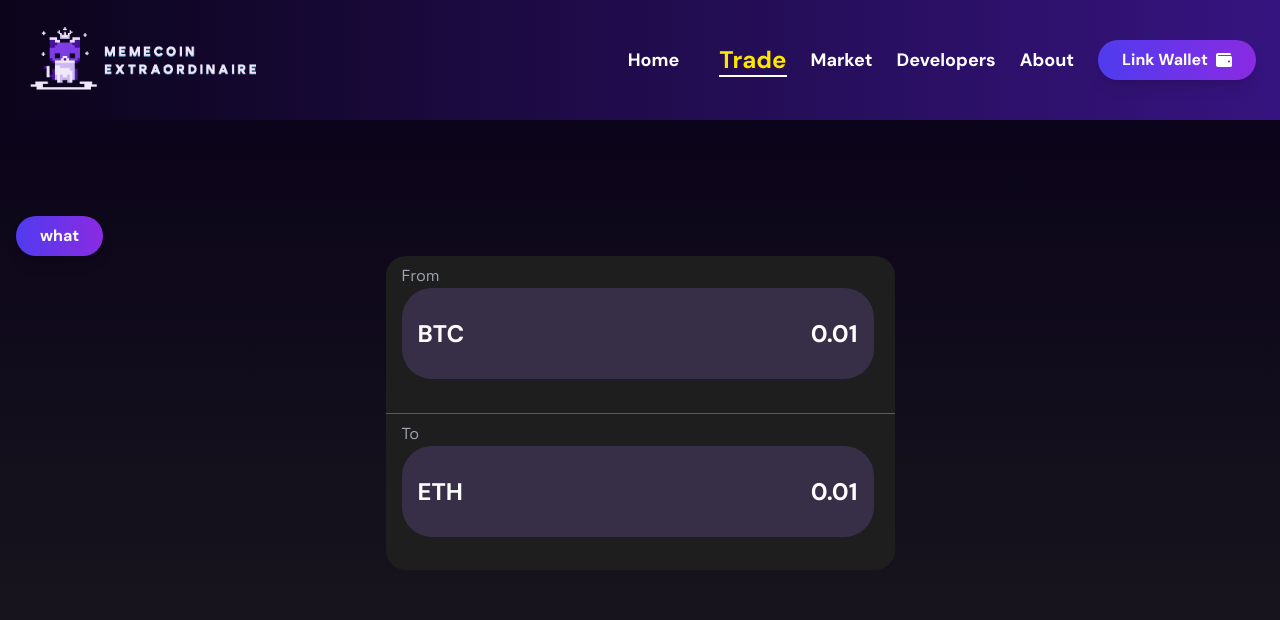
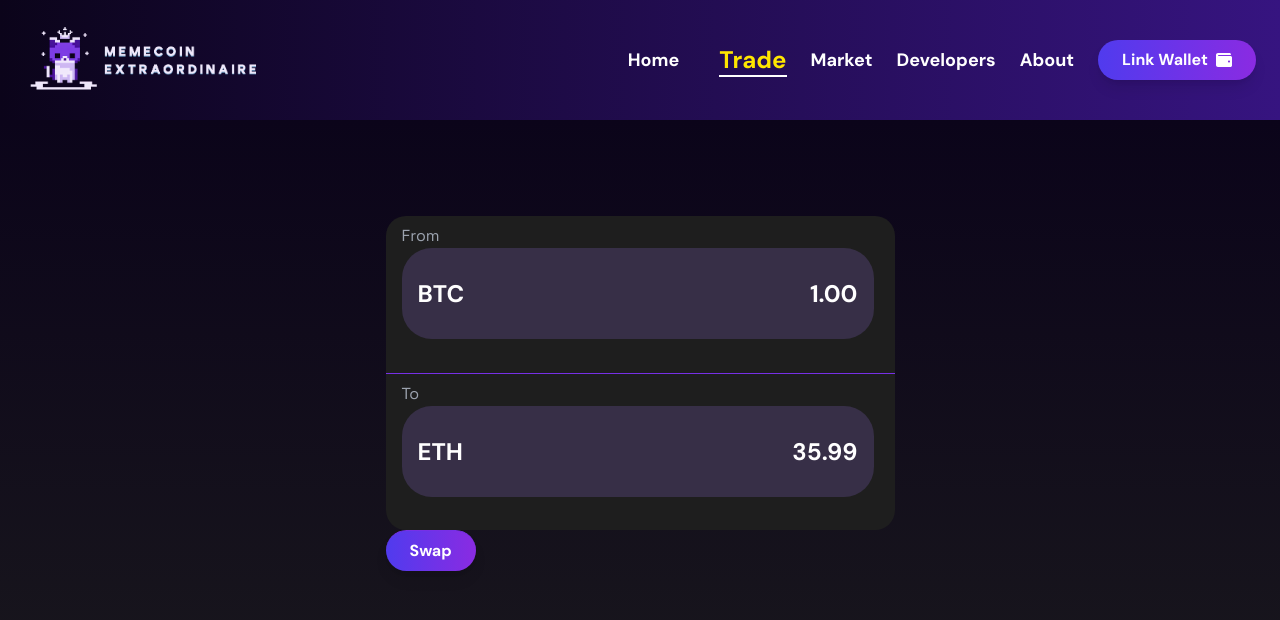
Before and after one commit to minh2134/memecoin-extraordinaire, a React (Create React App) app in the folder client/: page /trade in a window 1280 px wide. Shown: the top 620 px of the page. Built offline with nearby package versions, Linux system fonts and the light colour scheme.

Commit message:
Trade.js: dropdown + menu

```diff
--- a/client/src/components/Market.js
+++ b/client/src/components/Market.js
@@ -283,3 +283,4 @@ const Market = () => {
 };
 
 export default Market;
+export { cryptoList };
--- a/client/src/components/Trade.js
+++ b/client/src/components/Trade.js
@@ -1,4 +1,5 @@
-import React from 'react'
+import React, { useState } from 'react'
+import { cryptoList } from './Market'
 
 const Trade = ({
   isDropdownTradeFromOpen,
@@ -7,30 +8,14 @@ const Trade = ({
   setIsDropdownTradeToOpen
 }) => {
 
+  const [fromState, setFromState] = useState('BTC');
+  const [toState, setToState] = useState('ETH');
   const buttonClasses = "font-heading px-6 py-2 rounded-full bg-gradient-to-r from-[#503BEE] to-[#8A2BE2] hover:from-[#8A2BE2] hover:to-[#503BEE] text-white transition-all duration-300 shadow-lg hover:shadow-mystery-accent/50 flex items-center";
 
   return (
     <div className="min-h-screen bg-gradient-to-b from-[#0B041A] to-mystery-dark">
       <div className="container mx-auto px-4 py-24">
-        <div>
-          <button
-            className={buttonClasses}
-            onClick={() => setIsDropdownTradeFromOpen(true)}
-          > what
-          </button>
-          {isDropdownTradeFromOpen && (
-            <div
-              className="absolute right-0 mt-2 w-48 bg-[#1E1E1E] border border-mystery-accent/30 rounded-xl shadow-xl backdrop-blur-sm z-10 overflow-hidden"
-              onMouseLeave={() => setIsDropdownTradeFromOpen(false)}
-            >
-              <ul className="font-heading">
-                <li className="px-4 py-3 text-white hover:bg-mystery-accent/20 cursor-pointer transition-colors duration-200">
-                  Recent Transactions
-                </li>
-              </ul>
-            </div>
-          )}
-        </div>
+
           <div className="flex items-center justify-center gap-12">
 
           {/* the trading price window */}
@@ -42,11 +27,35 @@ const Trade = ({
                 From
               </div>
               <div className="flex flex-row w-full max-w-[472px] h-full max-h-[91px] rounded-[30px] bg-[#372F47] justify-between items-center">
+                <div>
+                  <div
+                    className='text-2xl font-heading px-4'
+                    onClick={() => setIsDropdownTradeFromOpen(true)}
+                  >
+                    {fromState}
+                  </div>
+                  {isDropdownTradeFromOpen && (
+                    <div
+                      className="absolute left-0 mt-2 w-48 bg-[#1E1E1E] border border-mystery-accent/30 rounded-xl shadow-xl backdrop-blur-sm z-10 overflow-hidden"
+                      onMouseLeave={() => setIsDropdownTradeFromOpen(false)}
+                    >
+                      <ul className="font-heading">
+                        { cryptoList.map(item => {
+                          return (
+                            <li
+                              className="px-4 py-3 text-white hover:bg-mystery-accent/20 cursor-pointer transition-colors duration-200"
+                              onClick = {() => setFromState( item.symbol )}
+                            >
+                              { item.symbol }
+                            </li>
+                          )
+                        })}
+                      </ul>
+                    </div>
+                  )}
+                </div>
                 <div className="text-2xl font-heading px-4">
-                  BTC
-                </div>
-                 <div className="text-2xl font-heading px-4">
-                  0.01
+                  1.00
                 </div>
               </div>
             </div>
@@ -57,15 +66,39 @@ const Trade = ({
                 To
               </div>
               <div className="flex flex-row w-full max-w-[472px] h-full max-h-[91px] rounded-[30px] bg-[#372F47] justify-between items-center">
-                <div className="text-2xl font-heading px-4">
-                  ETH
+                <div>
+                  <div
+                    className='text-2xl font-heading px-4'
+                    onClick={() => setIsDropdownTradeToOpen(true)}
+                  >
+                    { toState }
+                  </div>
+                  {isDropdownTradeToOpen && (
+                    <div
+                      className="absolute left-0 mt-2 w-48 bg-[#1E1E1E] border border-mystery-accent/30 rounded-xl shadow-xl backdrop-blur-sm z-10 overflow-hidden"
+                      onMouseLeave={() => setIsDropdownTradeToOpen(false)}
+                    >
+                      <ul className="font-heading">
+                        { cryptoList.map(item => {
+                          return (
+                            <li
+                              className="px-4 py-3 text-white hover:bg-mystery-accent/20 cursor-pointer transition-colors duration-200"
+                              onClick={ () => setToState( item.symbol ) }
+                            >
+                              { item.symbol }
+                            </li>
+                          )
+                        })}
+                      </ul>
+                    </div>
+                  )}
                 </div>
                  <div className="text-2xl font-heading px-4">
-                  0.01
+                  35.99
                 </div>
               </div>
-
             </div>
+            <button className={buttonClasses}>Swap</button>
           </div>
         </div>
       </div>
```
